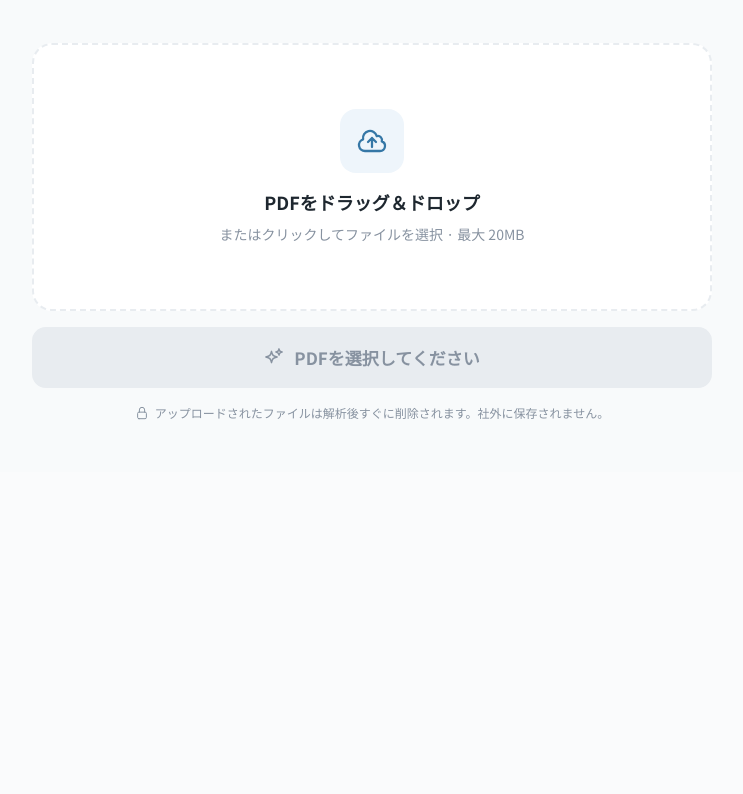
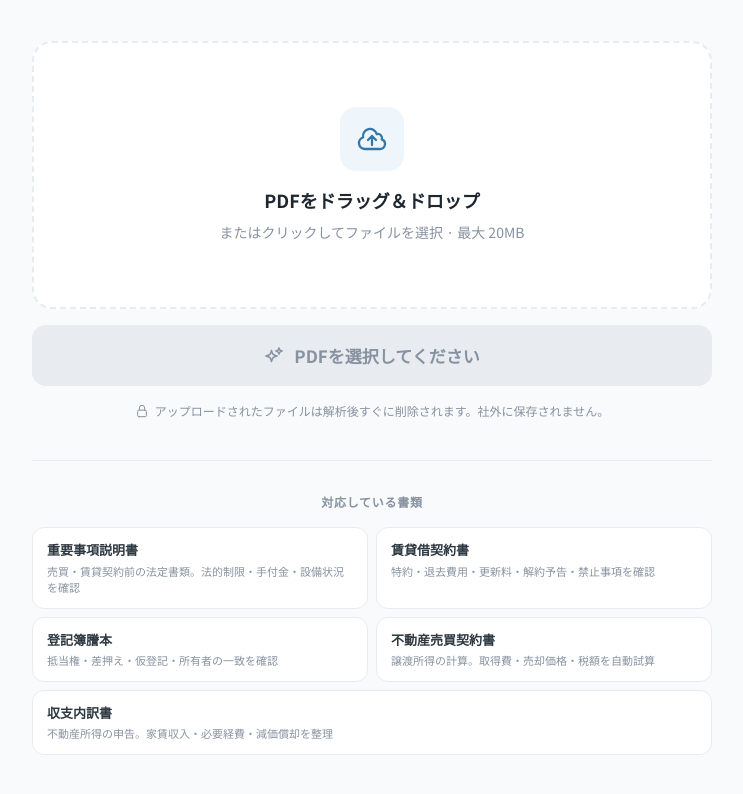
Before and after one commit to keita2399/juusetsu-checker, a Next.js app: page / in a window 1280 px wide. Shown: the part 328-1122 px from the top of the page, without its empty margins (268-1011 px from the left). Before the commit the page ends 800 px from the top, so only its background shows below. Built offline with nearby package versions, Linux system fonts and the light colour scheme.

Commit message:
feat: トップ画面に対応書類一覧を追加

```diff
--- a/components/screens/TopScreen.tsx
+++ b/components/screens/TopScreen.tsx
@@ -220,6 +220,31 @@ export function TopScreen({ onStart }: TopScreenProps) {
             アップロードされたファイルは解析後すぐに削除されます。社外に保存されません。
           </div>
 
+          {/* Supported doc types */}
+          <div style={{ marginTop:40, borderTop:`1px solid ${BRAND.border}`, paddingTop:32 }}>
+            <div style={{ fontSize:12, fontWeight:700, color:BRAND.ink400, letterSpacing:'.06em', textAlign:'center', marginBottom:16 }}>
+              対応している書類
+            </div>
+            <div style={{ display:'grid', gridTemplateColumns:'1fr 1fr', gap:8 }}>
+              {([
+                { label:'重要事項説明書', desc:'売買・賃貸契約前の法定書類。法的制限・手付金・設備状況を確認' },
+                { label:'賃貸借契約書',   desc:'特約・退去費用・更新料・解約予告・禁止事項を確認' },
+                { label:'登記簿謄本',     desc:'抵当権・差押え・仮登記・所有者の一致を確認' },
+                { label:'不動産売買契約書', desc:'譲渡所得の計算。取得費・売却価格・税額を自動試算' },
+                { label:'収支内訳書',     desc:'不動産所得の申告。家賃収入・必要経費・減価償却を整理' },
+              ] as { label: string; desc: string }[]).map((d, i) => (
+                <div key={i} style={{
+                  padding:'12px 14px', borderRadius:12,
+                  border:`1px solid ${BRAND.border}`, background:'#fff',
+                  ...(i === 4 ? { gridColumn:'1 / -1' } : {}),
+                }}>
+                  <div style={{ fontSize:13, fontWeight:700, color:BRAND.ink700, marginBottom:3 }}>{d.label}</div>
+                  <div style={{ fontSize:11, color:BRAND.ink400, lineHeight:1.5 }}>{d.desc}</div>
+                </div>
+              ))}
+            </div>
+          </div>
+
         </div>
       </div>
     </div>
```
